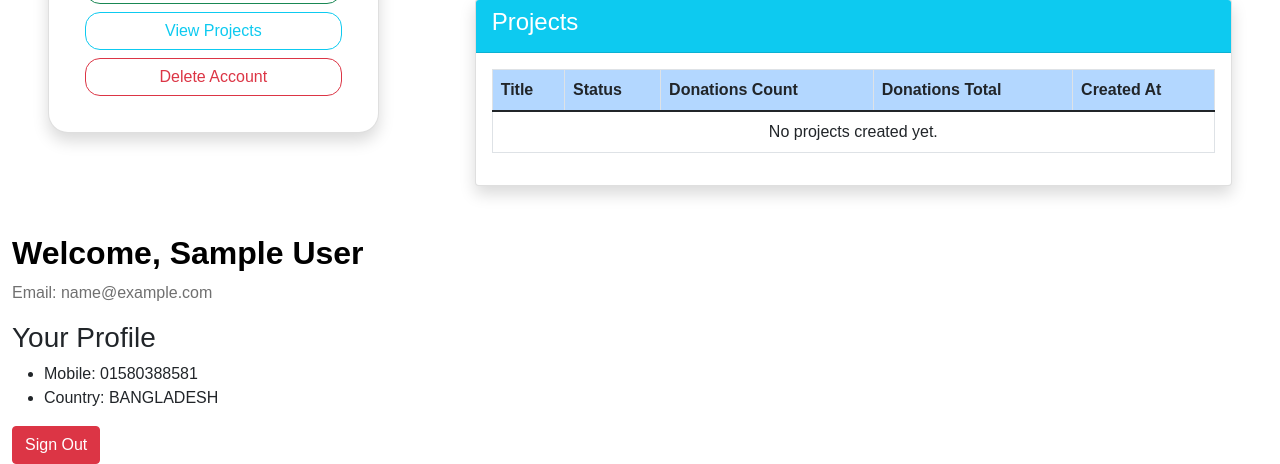
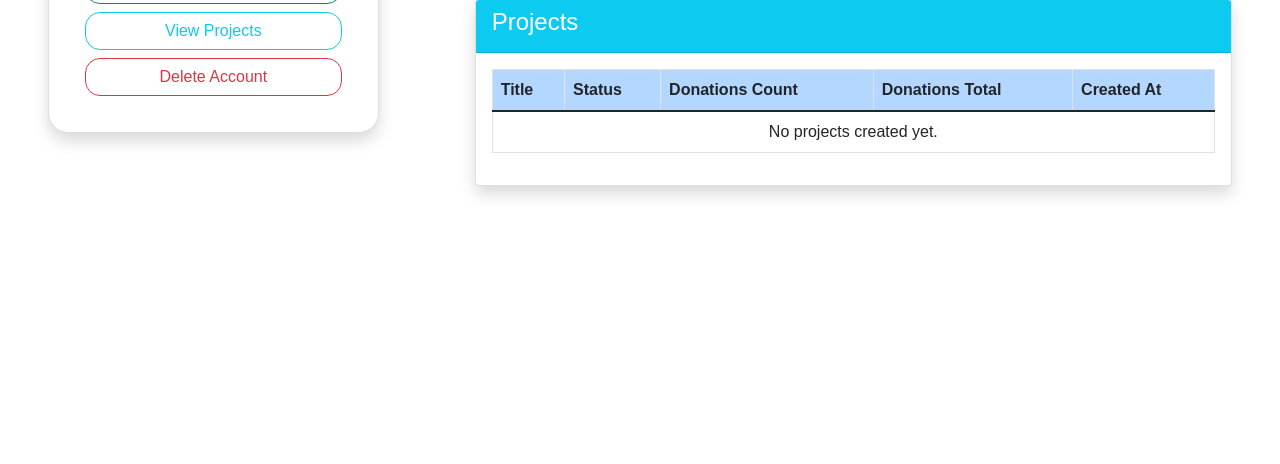
Before and after one commit to Al-Mamuun/CROWD_FUNDING, a Django app: page /profile/ in a window 1280 px wide. Shown: the part 582-1046 px from the top of the page. After the commit the page ends 779 px from the top, so only its background shows below. Run offline with Django 5.2, Linux system fonts and the light colour scheme; the visitor is signed in with stand-in values (Sample User, id 1); data comes from the database, SQL or seed files in the repository; data that the repository does not hold is empty.

Commit message:
New Updated

```diff
--- a/HomeAPP/views.py
+++ b/HomeAPP/views.py
@@ -3,7 +3,6 @@ from django.contrib import messages
 from django.contrib.auth.models import User
 from django.contrib.auth import authenticate, login as auth_login, logout
 from django.contrib.auth.decorators import login_required
-from django.contrib.auth import logout
 from .forms import *
 from .models import Project, FeatureProject, Profile, Donation, Comment, Rating
 
@@ -223,10 +222,6 @@ def signup(request):
 
     return render(request, "signup/signup.html")
 
-def signout(request):
-    logout(request)
-    return redirect('home')
-
 
 # Profile Dashboard
 @login_required
--- a/template/profile/profile.html
+++ b/template/profile/profile.html
@@ -135,20 +135,6 @@
                 </div>
             </div>
         </div>
-<br><br><br><br><br>
-    <div class="container">
-        <h2>Welcome, {{ user.first_name }} {{ user.last_name }}</h2>
-        <p>Email: {{ user.email }}</p>
-
-        <!-- User Profile Details -->
-        <h3>Your Profile</h3>
-        <ul>
-            <!-- <li>Mobile: {{ user.profile.mobile }}</li> -->
-             <li>Mobile: 01580388581</li>
-            <li>Country: BANGLADESH</li>
-        </ul>
-       <a href="{% url 'signout' %}" class="btn btn-danger">Sign Out</a>
-
     </div>
 </div>
 
```
Also changed, not shown: HomeAPP/migrations/0013_remove_profile_birthday_profile_is_signup_user.py (deleted), HomeAPP/migrations/0016_merge_20241123_2101.py (deleted), HomeAPP/migrations/0036_merge_20241126_1902.py (deleted).
